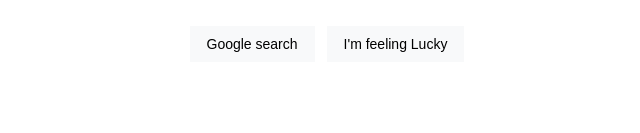
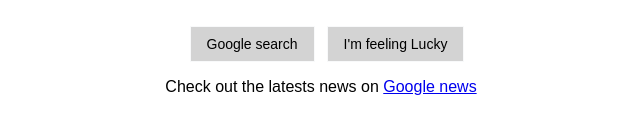
Before and after one commit to kevinckorir/scrim2, a plain HTML site: page google-clone/index.html in a window 1280 px wide. Shown: the part 455-588 px from the top of the page, without its empty margins (319-959 px from the left). Drawn offline with Linux system fonts and the light colour scheme.

Commit message:
Added anchor tags

```diff
--- a/google-clone/index.html
+++ b/google-clone/index.html
@@ -15,5 +15,8 @@
     <input type="text" />
     <button>Google search</button>
     <button>I'm feeling Lucky</button>
+    <div class="blog-link">
+        <p>Check out the latests news on <a href="https://blog.google/">Google news</a> </p>
+    </div>
   </body>
 </html>
--- a/google-clone/style.css
+++ b/google-clone/style.css
@@ -29,7 +29,7 @@ button {
     padding: 0 16px;
     font-size: 14px;
     height: 36px;
-    background-color: #f8f9fa;
+    background-color: lightgrey;
     border: 1px solid #f8f9fa;
     cursor: pointer;
 }
@@ -42,3 +42,7 @@ button:first-of-type {
 button::hover {
     cursor: pointer;
 }
+div {
+    text-align: center;
+    font-family: Arial, Helvetica, sans-serif;
+}
```
